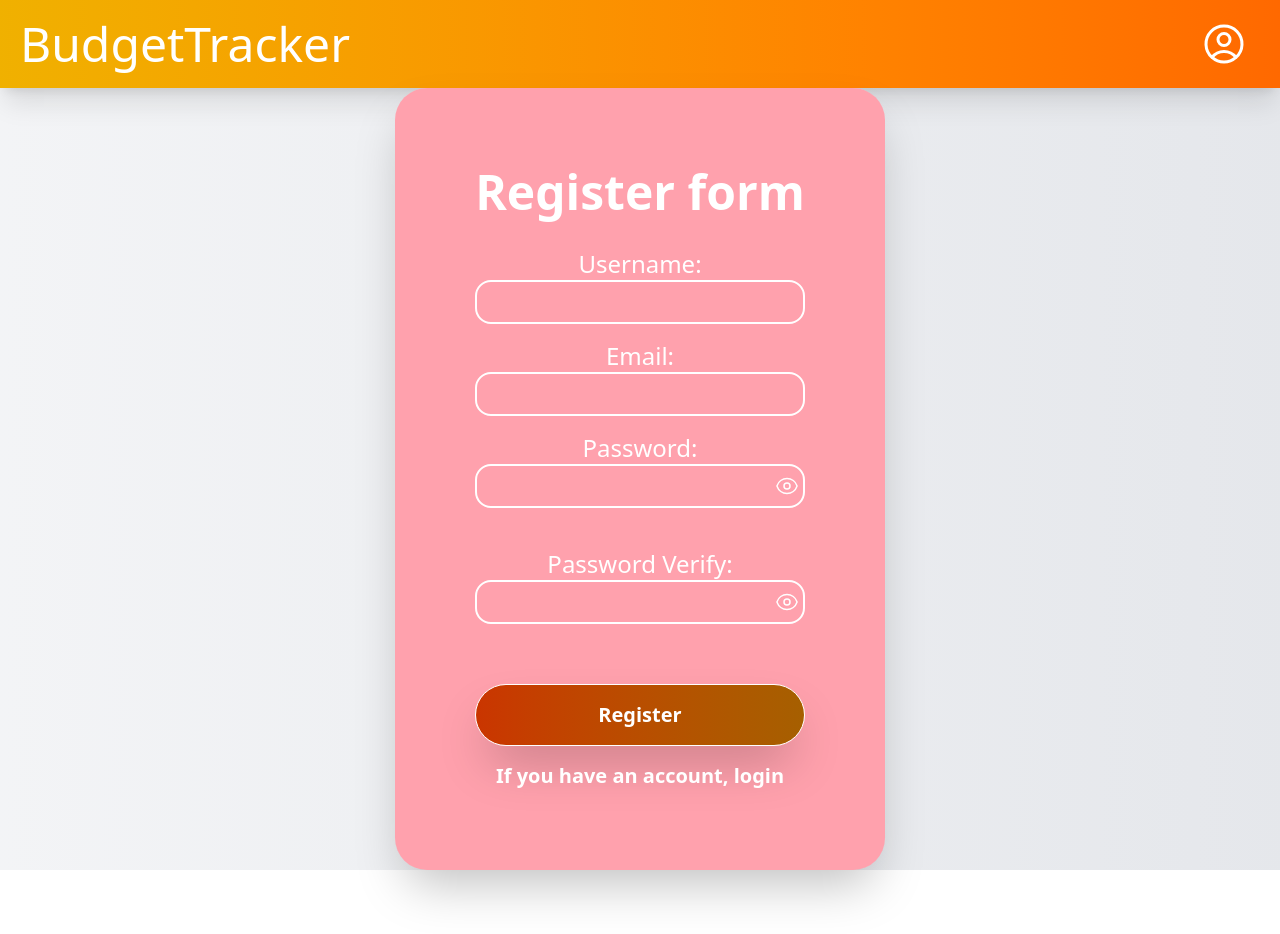
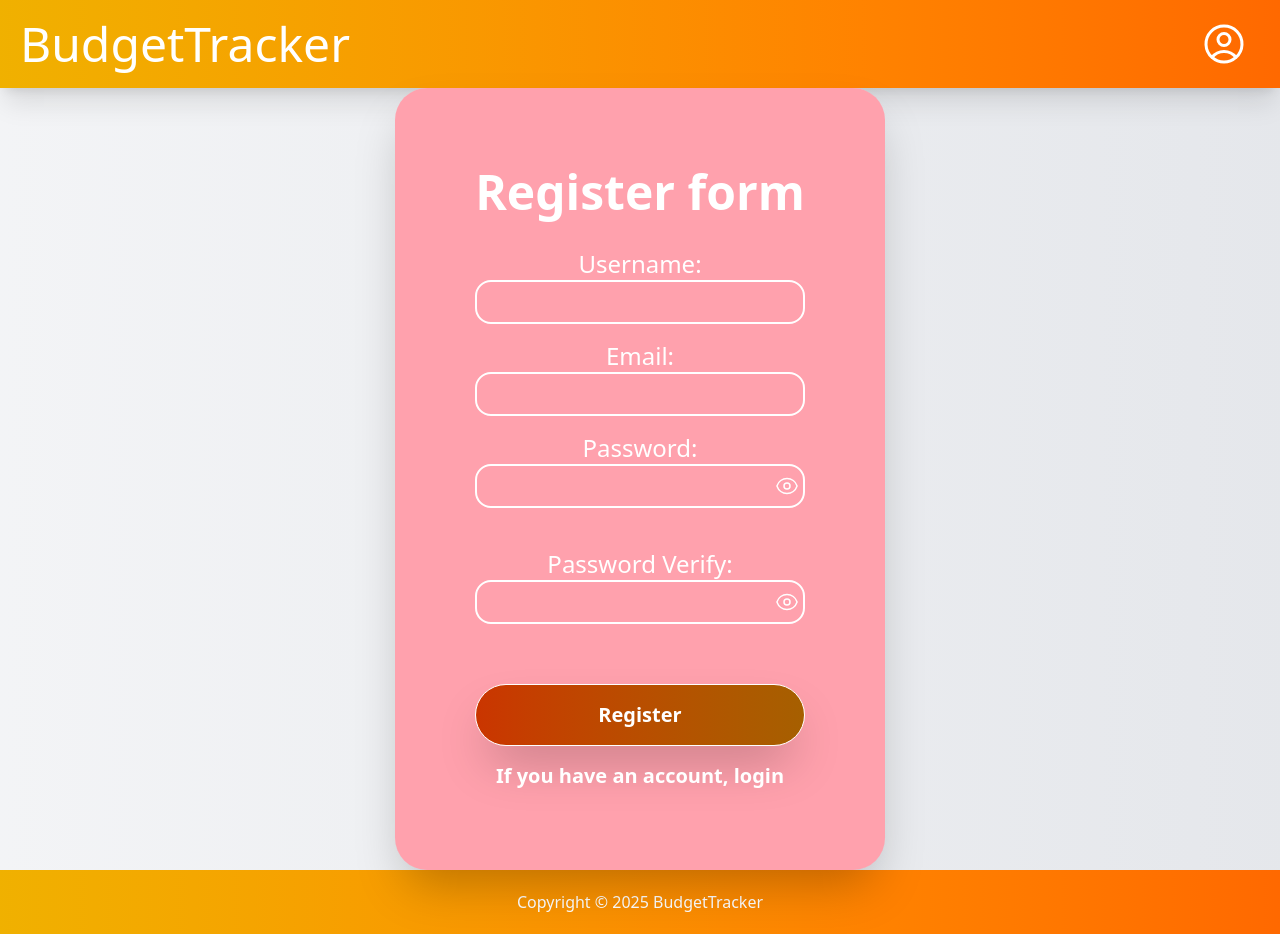
Before and after one commit to LisZLisowni2/budget-tracker, a React (Vite) app in the folder frontend/: page /register in a window 1280 px wide. Before the commit the page ends 870 px from the top, so only its background shows below. Built offline with nearby package versions, Linux system fonts and the light colour scheme; no server answers.

Commit message:
Add footer

```diff
--- a/frontend/src/App.tsx
+++ b/frontend/src/App.tsx
@@ -11,6 +11,7 @@ import { BrowserRouter as Router, Routes, Route } from 'react-router'
 import { UserProvide } from './context/UserContext'
 import Profile from './components/Dashboard/Profile'
 import Overall from './components/Dashboard/Overall'
+import Footer from './components/Footer/Footer'
 // import reactLogo from './assets/react.svg'
 // import viteLogo from '/vite.svg'
 
@@ -58,6 +59,7 @@ function App() {
             <Register />
           </Content>}/>
         </Routes>
+        <Footer />
       </section>
     </Router>
     </UserProvide>
--- /dev/null
+++ b/frontend/src/components/Footer/Footer.tsx
@@ -0,0 +1,9 @@
+export default function Footer() {
+    const year = new Date().getFullYear();
+
+    return (
+        <div className="h-auto p-5 flex justify-center text-center bg-gradient-to-r from-yellow-500 to-orange-500 shadow-xl">
+            <p>Copyright &copy; { year } BudgetTracker</p>
+        </div>
+    )
+}
```
